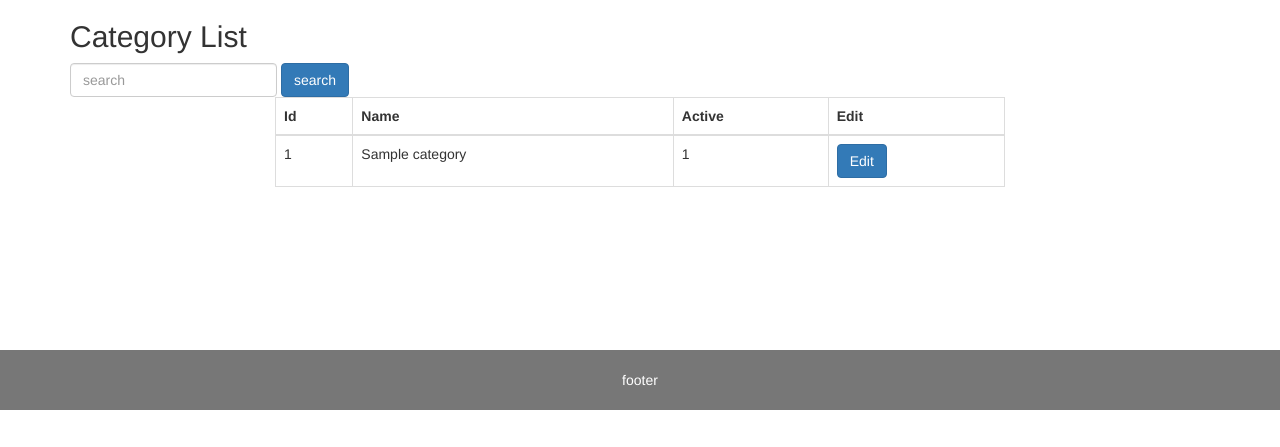
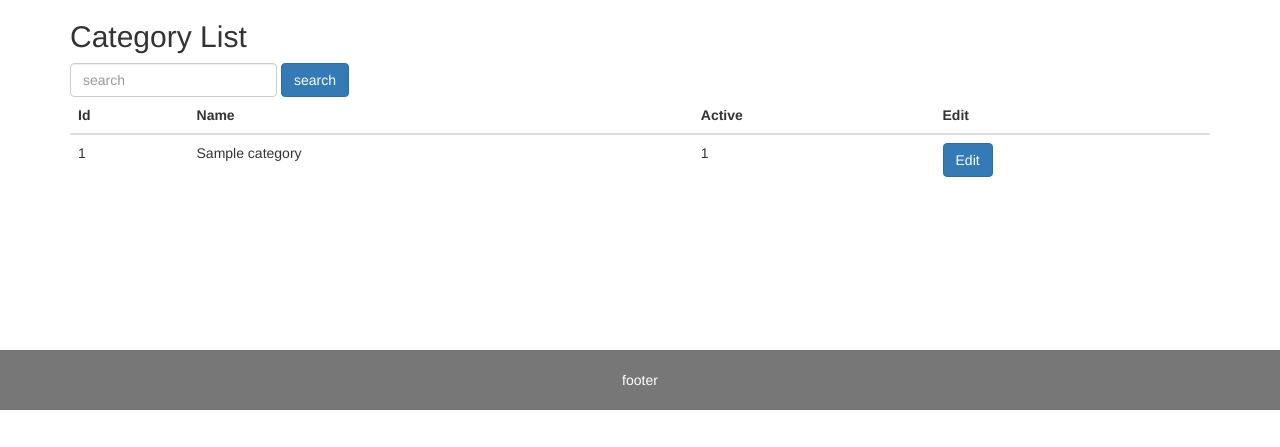
Before and after one commit to khokan1998/ims-php, a PHP site: page /categorylist.php in a window 1280 px wide. Shown: the part 70-517 px from the top of the page. Run offline with PHP 8.4, Linux system fonts and the light colour scheme; the visitor is signed in with stand-in values (Sample User, id 1); tables that the repository leaves empty hold one stand-in row (values such as "Sample post").

Commit message:
misc changes

```diff
--- a/admin/categorylist.php
+++ b/admin/categorylist.php
@@ -21,15 +21,25 @@ $name = '';
 include 'includes/connectheader.php';
 ?>
 <div><h2>Category List</h2></div>
+
+<!-- <div class="col-sm-12 col-md-6">
+	<div id="dtbasicExample_filter"  class="dataTables_filter">
+
+		<label>search :
+			<input type="search" name="" class="form-control form-control-sm" placeholder aria-controls="dtbasicExample">
+		</label>
+	</div>
+</div>
+ -->
 		<form class="form-inline">
 			<div class="form-group">
-				<input type="text"class="form-control"autocomplite="off"placeholder="search"name="name"value="<?php echo $name;?>">
+					<input type="text"class="form-control"autocomplite="off"placeholder="search"name="name"
+						value="<?php echo $name;?>">
 				<button type="submit" class="btn btn-primary">search</button>
 			</div>
 		</form>
-<form>
-	<div class="col-sm-8 col-sm-offset-2">
-		<table class="table table-bordered">
+
+		<table class="table table-responsive">
 			<thead>
 				<tr>
 					<th>Id</th>
@@ -51,7 +61,6 @@ include 'includes/connectheader.php';
 						} ?>
 			</tbody>
 		</table>
-	</div>
-</form>
+
 <?php include 'includes/connectfooter.php';
 ?>
```
